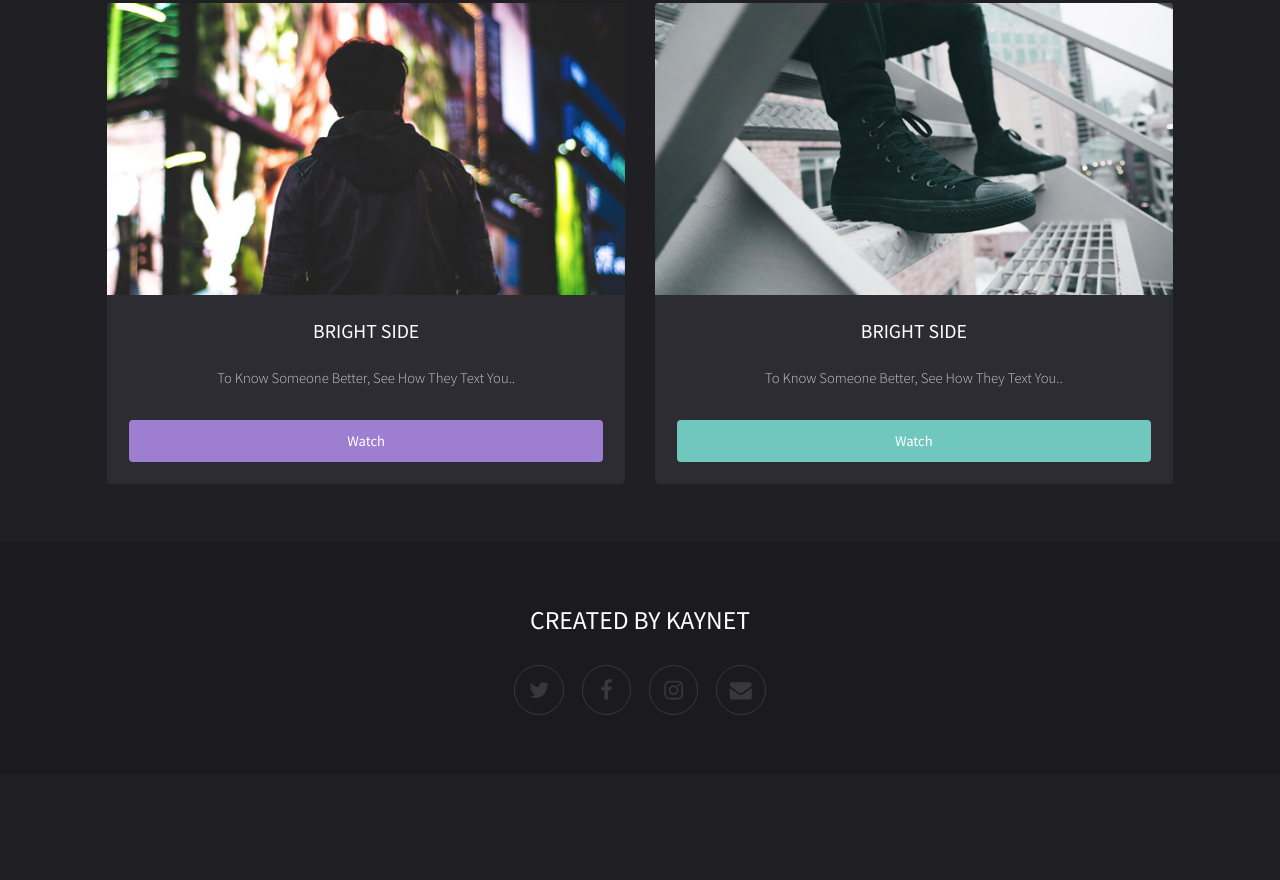
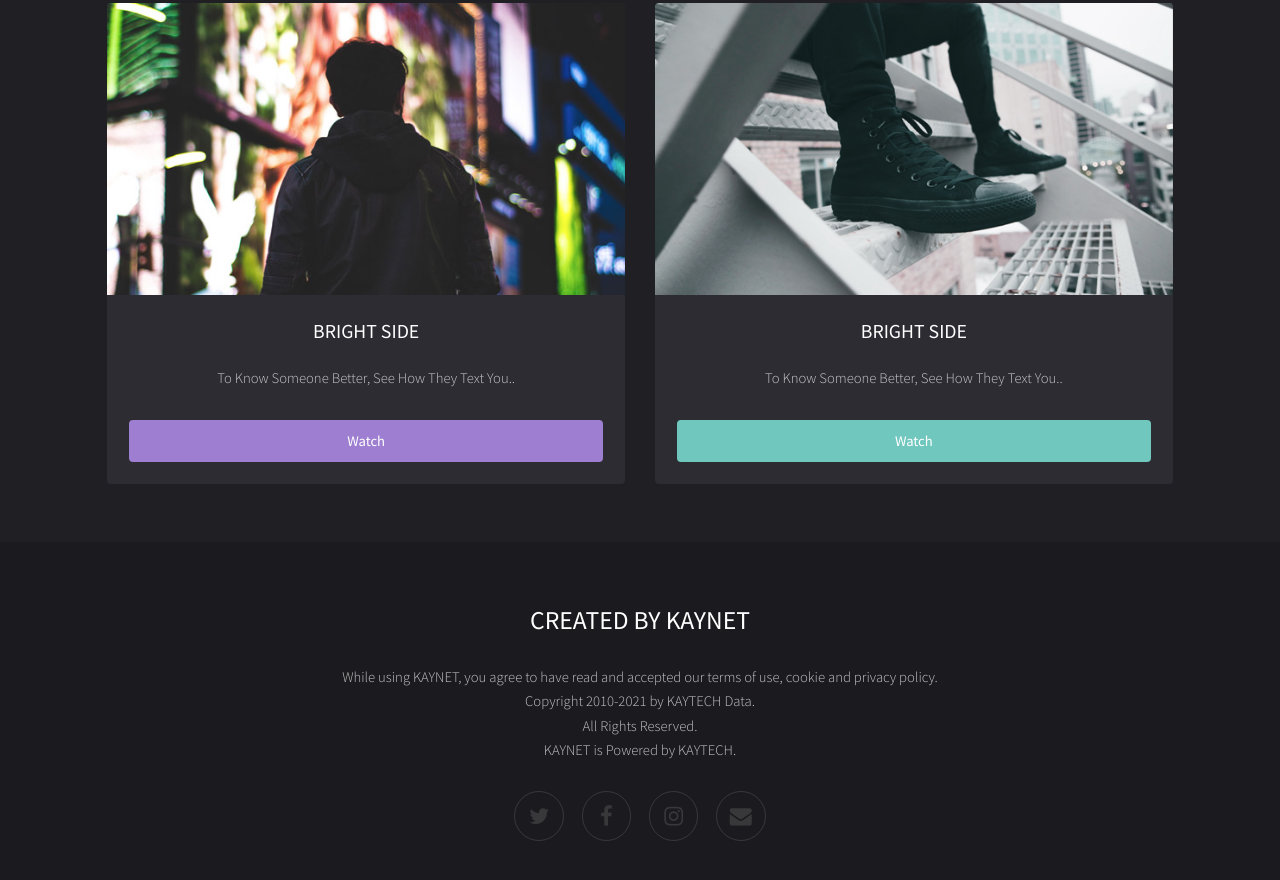
Before and after one commit to KayTechofficial/kaynet.io, a plain HTML site: page index.html in a window 1280 px wide. Shown: the part 1636-2516 px from the top of the page. Before the commit the page ends 2410 px from the top, so only its background shows below. Drawn offline with Linux system fonts and the light colour scheme.

Commit message:
Update index.html

```diff
--- a/index.html
+++ b/index.html
@@ -101,6 +101,14 @@
 				<footer id="footer">
 					<div class="inner">
 						<h2>CREATED BY KAYNET</h2>
+						<p>While using KAYNET, you agree to have read and accepted our terms of use, cookie and privacy policy.
+    <br>
+        Copyright 2010-2021 by KAYTECH Data.
+<br>
+        All Rights Reserved.
+<br>
+        KAYNET is Powered by KAYTECH.
+        </p>
 						<ul class="icons">
 							<li><a href="#" class="icon fa-twitter"><span class="label">Twitter</span></a></li>
 							<li><a href="https://www.facebook.com/KayTech-Digitals-102282728104756/" class="icon fa-facebook"><span class="label">Facebook</span></a></li>
```
